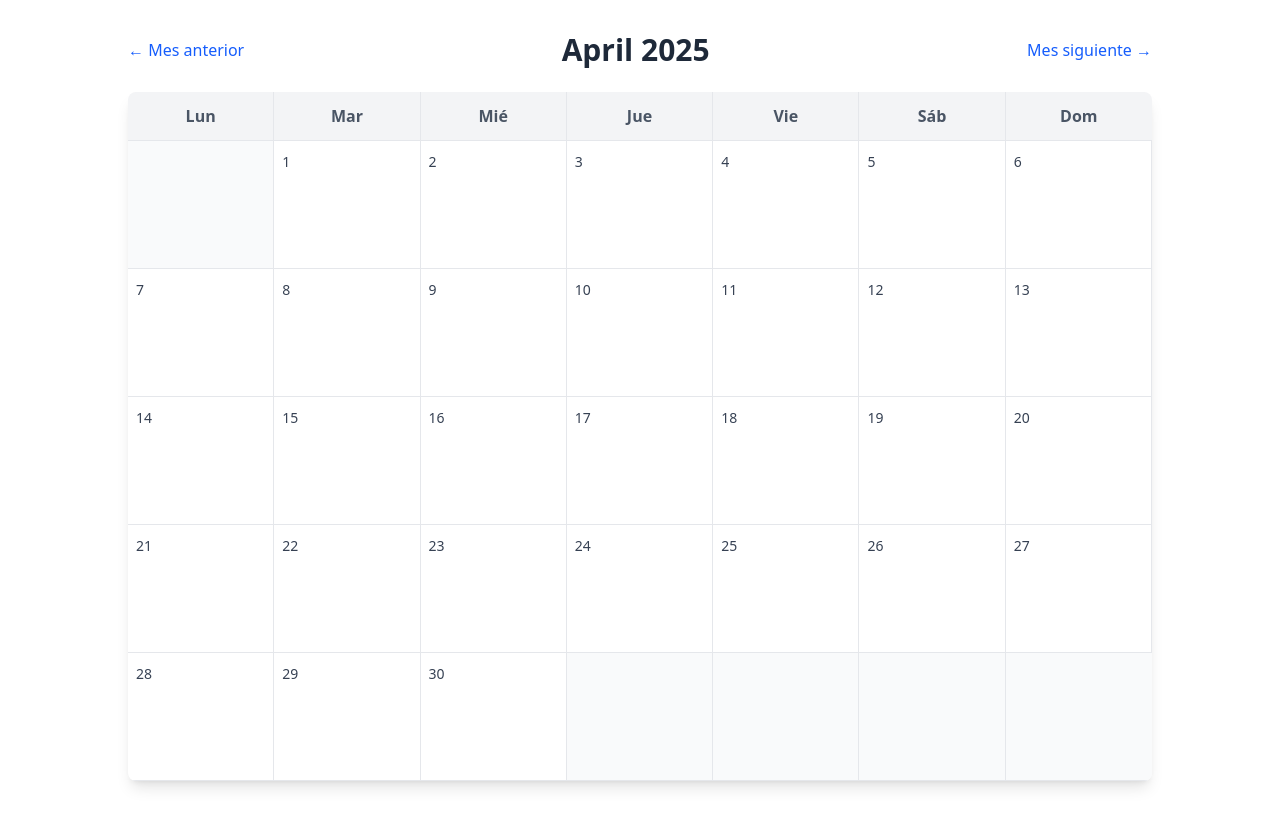
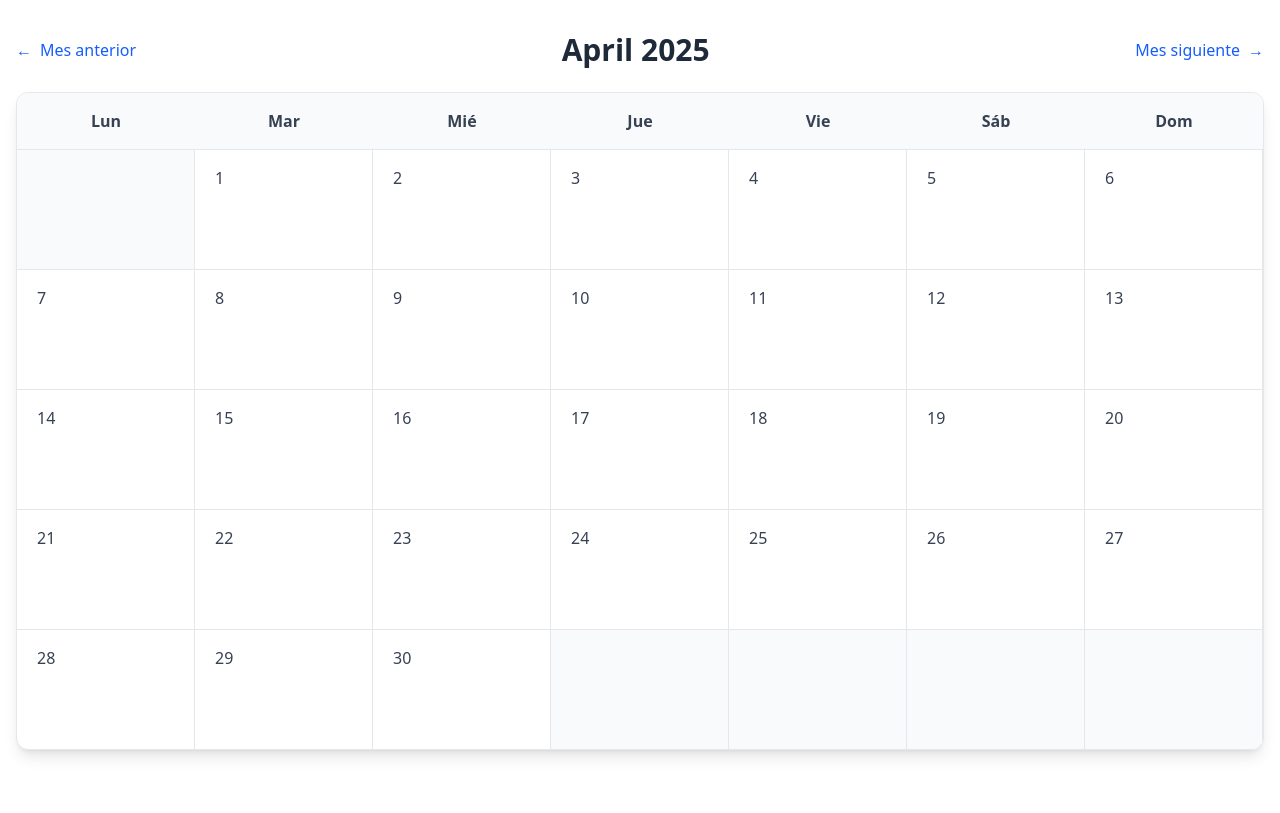
Before and after one commit to ulysses-ck/ifts-pp4-proyecto-integrador, a Django app: page /turn/available/ in a window 1280 px wide. After the commit the page ends 757 px from the top, so only its background shows below. Run offline with Django 5.2, Linux system fonts and the light colour scheme; data that the repository does not hold is empty; style sheets or scripts are compiled from the project's sources.

Commit message:
style: update calendar layout with improved spacing, colors, and hover effects for better user experience

```diff
--- a/templates/available_turns.html
+++ b/templates/available_turns.html
@@ -3,33 +3,33 @@
 
 {% block content %}
 <div class="container mx-auto px-4 py-8">
-    <div class="max-w-5xl mx-auto">
+    <div class="max-w-7xl mx-auto">
         <!-- Calendar Header -->
         <div class="flex items-center justify-between mb-6">
             <a href="?month={{ prev_month }}&year={{ prev_year }}"
-               class="text-blue-600 hover:text-blue-800 flex items-center">
-                ← Mes anterior
+               class="text-blue-600 hover:text-blue-800 flex items-center transition-colors duration-200">
+                <span class="mr-2">←</span> Mes anterior
             </a>
             <h2 class="text-3xl font-bold text-gray-800">
                 {{ month_name }} {{ year }}
             </h2>
             <a href="?month={{ next_month }}&year={{ next_year }}"
-               class="text-blue-600 hover:text-blue-800 flex items-center">
-                Mes siguiente →
+               class="text-blue-600 hover:text-blue-800 flex items-center transition-colors duration-200">
+                Mes siguiente <span class="ml-2">→</span>
             </a>
         </div>
 
         <!-- Calendar Grid -->
-        <div class="bg-white rounded-lg shadow-lg overflow-hidden">
+        <div class="bg-white rounded-xl shadow-lg overflow-hidden border border-gray-200">
             <!-- Days of week header -->
-            <div class="grid grid-cols-7 bg-gray-100 border-b border-gray-200">
-                <div class="text-center py-3 font-semibold text-gray-600 border-r border-gray-200 last:border-r-0">Lun</div>
-                <div class="text-center py-3 font-semibold text-gray-600 border-r border-gray-200 last:border-r-0">Mar</div>
-                <div class="text-center py-3 font-semibold text-gray-600 border-r border-gray-200 last:border-r-0">Mié</div>
-                <div class="text-center py-3 font-semibold text-gray-600 border-r border-gray-200 last:border-r-0">Jue</div>
-                <div class="text-center py-3 font-semibold text-gray-600 border-r border-gray-200 last:border-r-0">Vie</div>
-                <div class="text-center py-3 font-semibold text-gray-600 border-r border-gray-200 last:border-r-0">Sáb</div>
-                <div class="text-center py-3 font-semibold text-gray-600">Dom</div>
+            <div class="grid grid-cols-7 bg-gray-50">
+                <div class="text-center py-4 font-semibold text-gray-700">Lun</div>
+                <div class="text-center py-4 font-semibold text-gray-700">Mar</div>
+                <div class="text-center py-4 font-semibold text-gray-700">Mié</div>
+                <div class="text-center py-4 font-semibold text-gray-700">Jue</div>
+                <div class="text-center py-4 font-semibold text-gray-700">Vie</div>
+                <div class="text-center py-4 font-semibold text-gray-700">Sáb</div>
+                <div class="text-center py-4 font-semibold text-gray-700">Dom</div>
             </div>
 
             <!-- Calendar days -->
@@ -37,19 +37,19 @@
                 {% for week in calendar %}
                     {% for day in week %}
                         {% if day != 0 %}
-                        <div class="h-32 p-2 border-b border-r border-gray-200 last:border-r-0 relative hover:bg-gray-50 transition-colors">
-                            <span class="text-sm font-medium text-gray-700 {% if forloop.parentloop.last %}border-b-0{% endif %}">
+                        <div class="min-h-[120px] p-3 border-t border-r border-gray-200 relative group hover:bg-blue-50 transition-all duration-200">
+                            <span class="inline-block px-2 py-1 rounded-full {% if day == current_day %}bg-blue-500 text-white{% else %}text-gray-700{% endif %} font-medium">
                                 {{ day }}
                             </span>
                             {% if day in turns_by_date %}
                             <a href="{% url 'turn:home_turn' %}?date={{ year }}-{{ current_month }}-{{ day }}"
-                               class="absolute bottom-2 right-2 bg-blue-500 hover:bg-blue-600 text-white rounded-full px-3 py-1 text-xs font-medium transition-colors">
+                               class="absolute bottom-3 right-3 bg-blue-500 group-hover:bg-blue-600 text-white rounded-lg px-4 py-2 text-sm font-medium shadow-sm transition-all duration-200 hover:shadow-md">
                                 {{ turns_by_date|get_item:day }} turnos
                             </a>
                             {% endif %}
                         </div>
                         {% else %}
-                        <div class="h-32 p-2 bg-gray-50 border-b border-r border-gray-200 last:border-r-0">
+                        <div class="min-h-[120px] p-3 bg-gray-50 border-t border-r border-gray-200">
                             <span class="text-sm text-gray-400"></span>
                         </div>
                         {% endif %}
```
